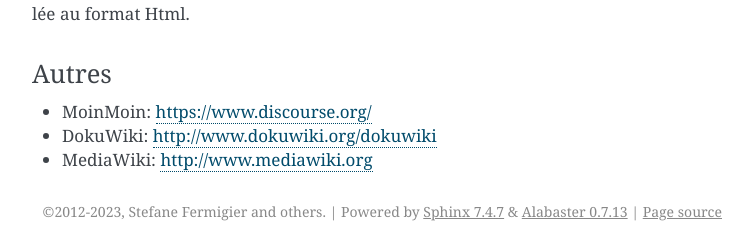
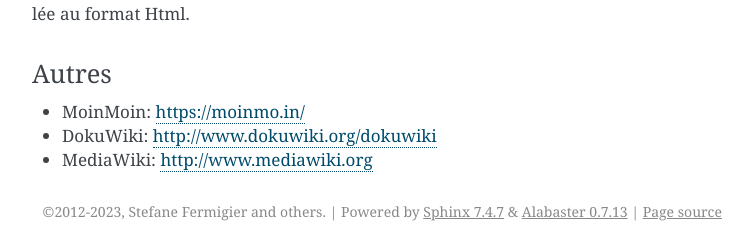
Before and after one commit to sfermigier/guide-oss, a Sphinx documentation site: the page built from source/web-communication/blog-wiki-et-forum.rst, in a window 1280 px wide and 900 px high, scrolled down 2946 px. Shown: the part 649-897 px from the top of the window, without its empty margins (388-1141 px from the left). Built offline with Sphinx 7.4.7, drawn with Linux system fonts in a browser that asks for light colours; comment, search, counter and statistics services are not loaded; some of the changed lines change nothing that is shown.

Commit message:
Fix moinmoin link

```diff
--- a/source/web-communication/blog-wiki-et-forum.rst
+++ b/source/web-communication/blog-wiki-et-forum.rst
@@ -112,6 +112,6 @@ TWiki est composé de scripts cgi-bin écrits en Perl. Les informations contenue
 Autres
 ------
 
-- MoinMoin: https://www.discourse.org/
+- MoinMoin: https://moinmo.in/
 - DokuWiki: http://www.dokuwiki.org/dokuwiki
 - MediaWiki: http://www.mediawiki.org
```
